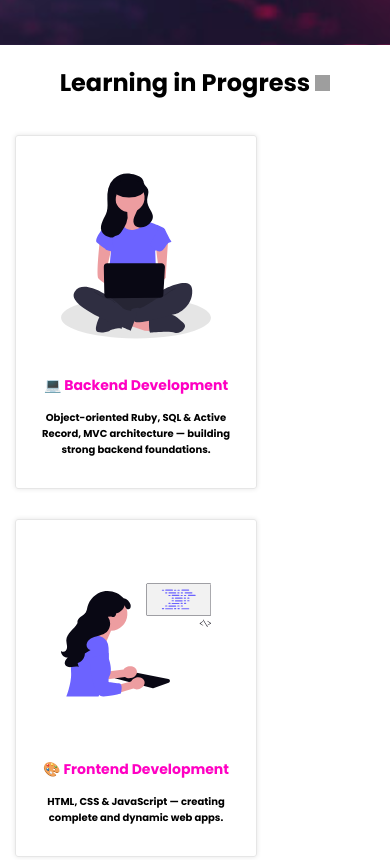
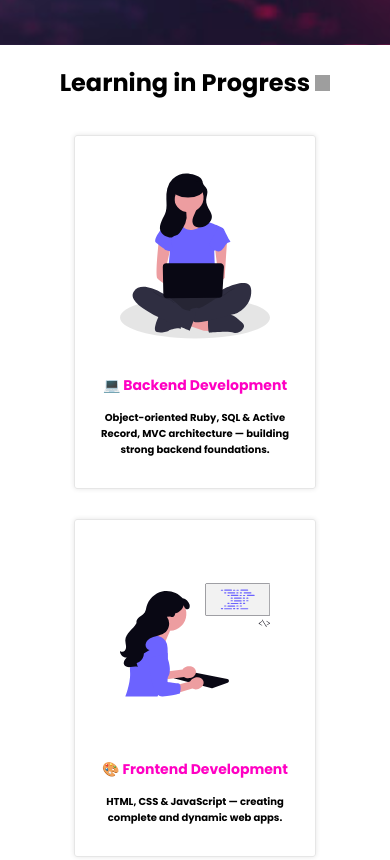
Before and after one commit to sarasp22/landing, a plain HTML site: page index.html in a window 390 px wide. Shown: the part 680-1540 px from the top of the page. Drawn offline with nearby package versions, Linux system fonts and the light colour scheme; grey boxes are pictures that could not be loaded.

Commit message:
Update cards.css

```diff
--- a/css/components/cards.css
+++ b/css/components/cards.css
@@ -1,12 +1,14 @@
-@media (max-width: 600px) {
+@media (max-width: 769px) {
 .cards-section {
+  display: flex;
   flex-direction: column;
+  align-items: center;
 }
 }
 
 .cards-section {
   display: flex;
-  justify-content: space-between;
+  justify-content: space-evenly;
   width: 100%;
 }
 
```
